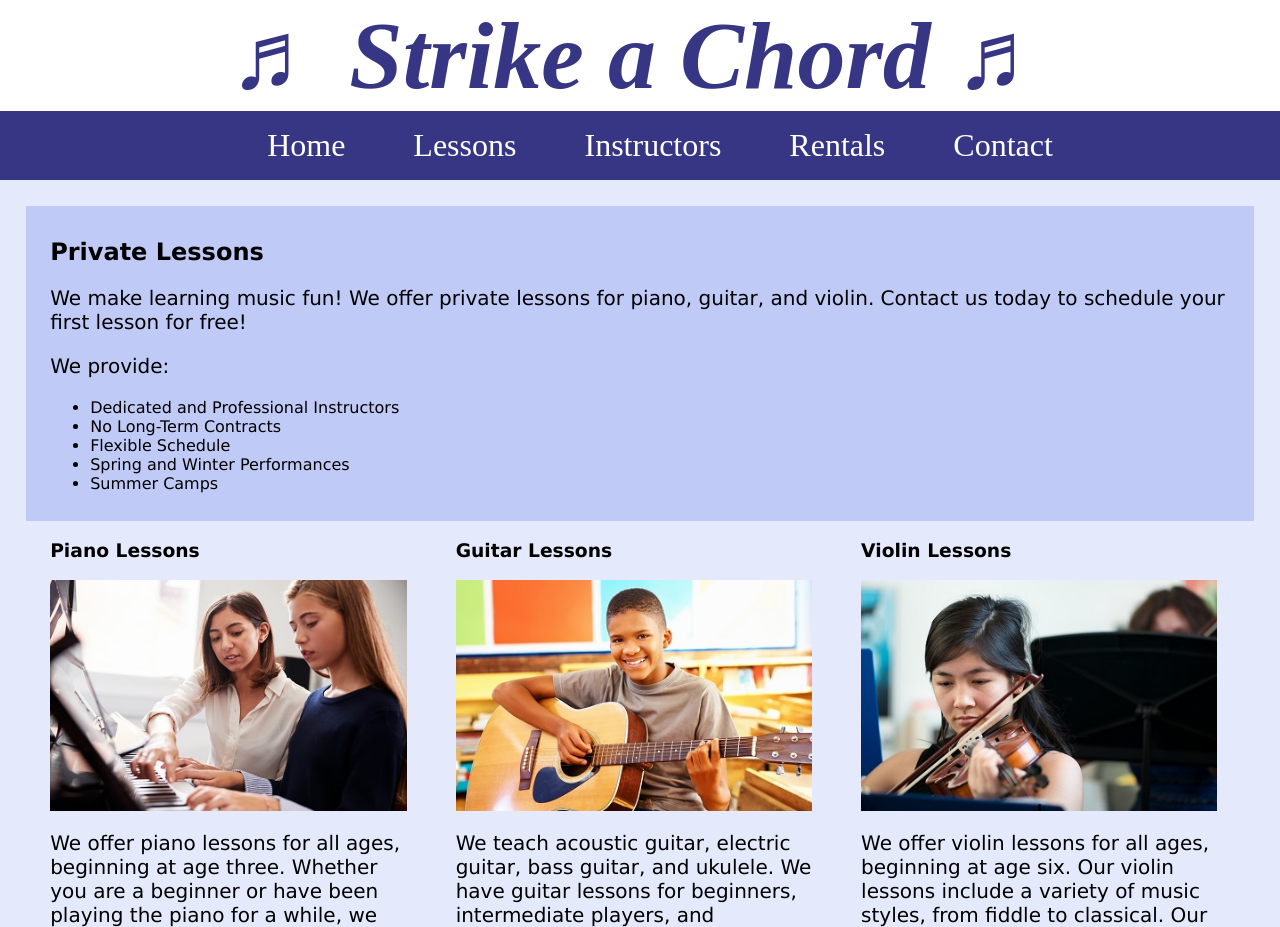
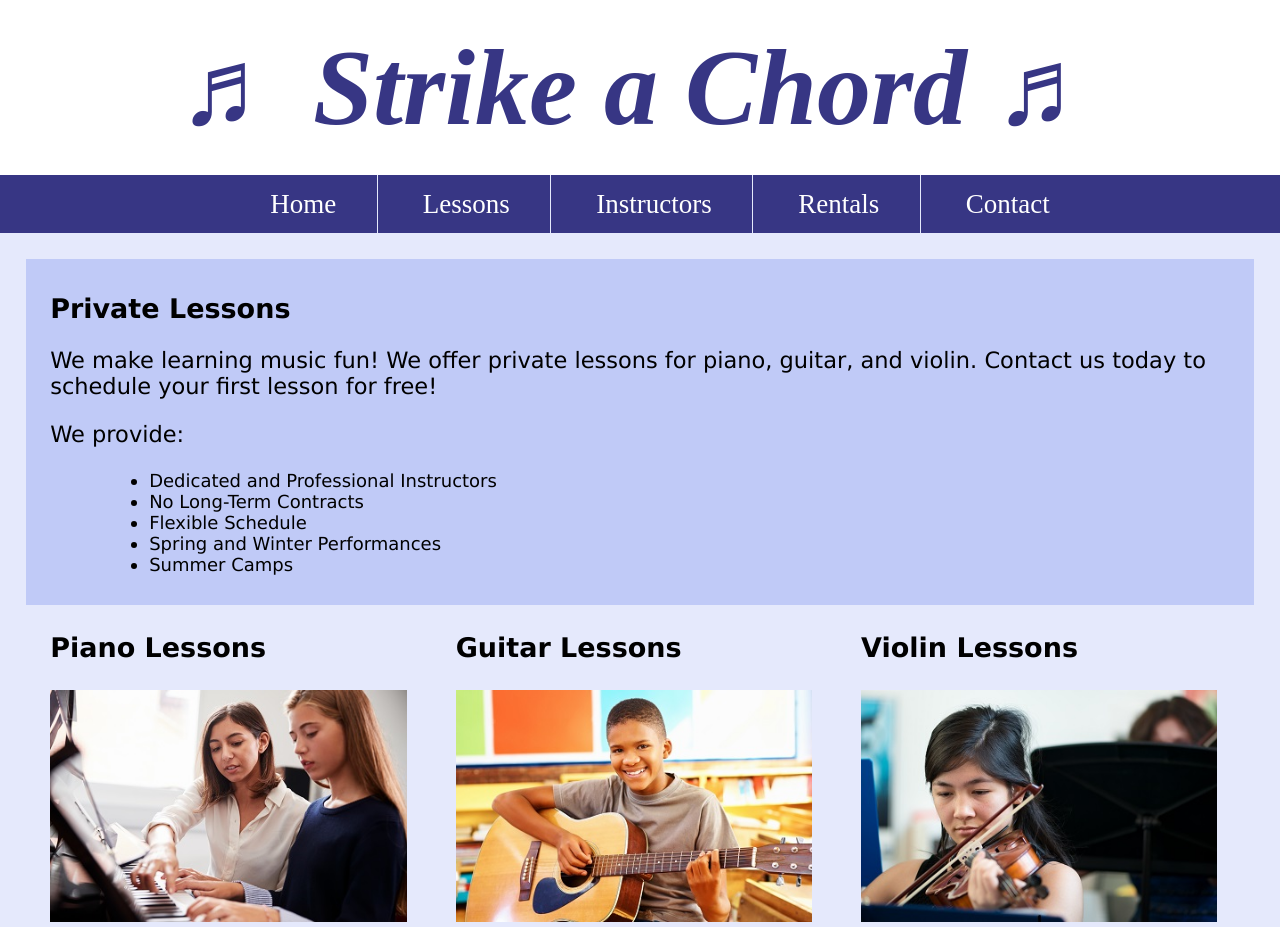
Before and after one commit to Randreshdez0/Strike-a-Chord, a plain HTML site: page lessons.html in a window 1280 px wide. Shown: the top 927 px of the page. Drawn offline with Linux system fonts and the light colour scheme.

Commit message:
Re organization plus upgrades

```diff
--- a/music/css/styles.css
+++ b/css/styles.css
@@ -41,7 +41,7 @@ nav ul {
 
 nav li {
     display: inline-block;
-    font-size: 2em;
+    font-size: 1em;
 }
 
 nav li a {
@@ -109,3 +109,87 @@ footer a {
     color: #4645a8;
     text-decoration: none;
 }
+/* Media Query for Tablet Viewport */
+@media screen and (min-width: 550px), print {
+  /* Tablet Viewport: Show tab-desk class, hide mobile class */
+  .tab-desk {
+      display: block;
+  }
+  .mobile {
+      display: none;
+  }
+
+  /* Tablet Viewport: Style rule for header content */
+  span.tab-desk {
+    display: inline;
+  }
+
+  nav li a {
+    padding: 0.25em 0.5em;
+  }
+  /* Tablet Viewport: Style rules for nav area */
+  nav li {
+  border-top: none;
+  display: inline-block;
+  font-size: 1.5em;
+  border-right: 1px solid #e5e9fc;
+  }
+
+  nav li:last-child {
+    border-right: none;
+  }
+
+  /* Tablet Viewport: Style rule for map */
+  .map {
+    width: 500px;
+    height: 450px;
+  }
+
+
+}
+  body {
+    font-size: 18px;
+  }
+/* Media Query for Desktop Viewport */
+@media screen and (min-width: 769px), print {
+  /* Desktop Viewport: Style rule for header */
+  header {
+    padding: 2%;
+  }
+
+  /* Desktop Viewport: Style rules for nav area */
+  nav li a {
+    padding-top: 0.5em;
+    padding-bottom: 0.5em;
+    padding-left: 1.5em;
+    padding-right:1.5em;
+  }
+
+  nav li a:hover {
+    color: #373684;
+    background-color: #e5e9fc;
+  }
+
+  /* Desktop Viewport: Style rules for main content */
+  #info ul {
+    margin-left: 5%;
+  }
+
+  main h3 {
+    font-size: 1.5em;
+  }
+
+  #piano, #guitar, #violin {
+    width: 29%;
+    float: left;
+    margin: 0 2% 0 2%;
+  }
+}
+
+/* Media Query for Print */
+@media print {
+  body {
+    background-color: #fff;
+    color: #000;
+  }
+}
```
Also changed, not shown: contact.html (renamed from music/contact.html, +2 -1 lines), index.html (renamed from music/index.html, +5 -5 lines), images/child-guitar.jpg (renamed from music/images/child-guitar.jpg), images/music-notes.png (renamed from music/images/music-notes.png), images/piano-lesson.jpg (renamed from music/images/piano-lesson.jpg), images/woman-violin.jpg (renamed from music/images/woman-violin.jpg), lessons.html (renamed from music/lessons.html), template.html (renamed from music/template.html).
